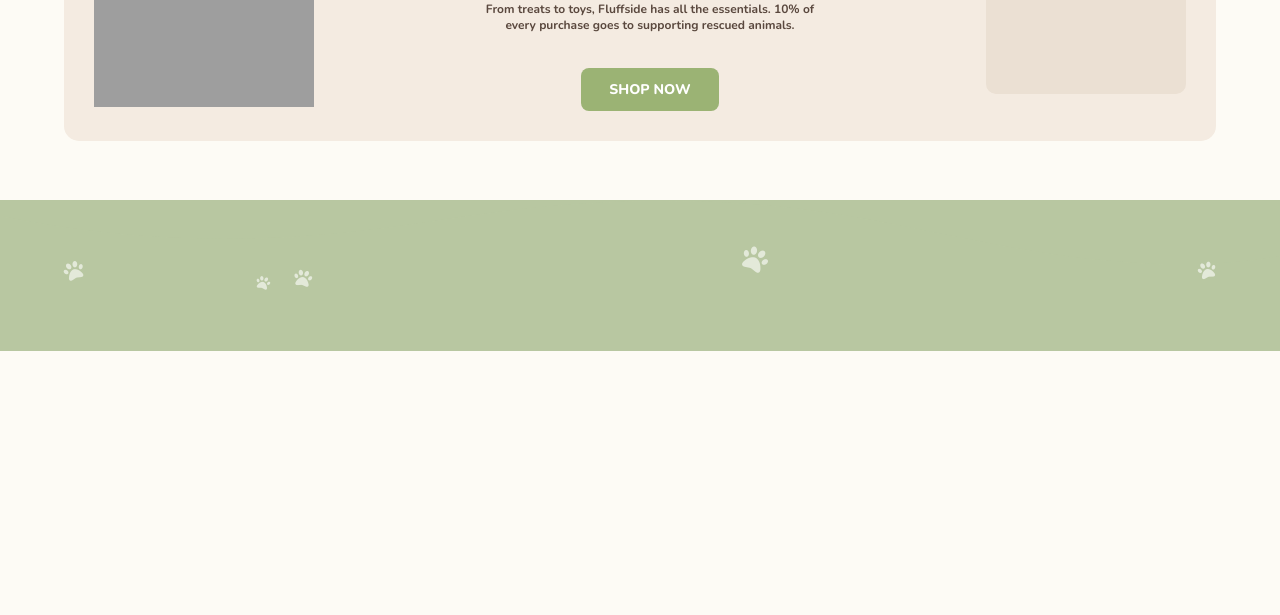
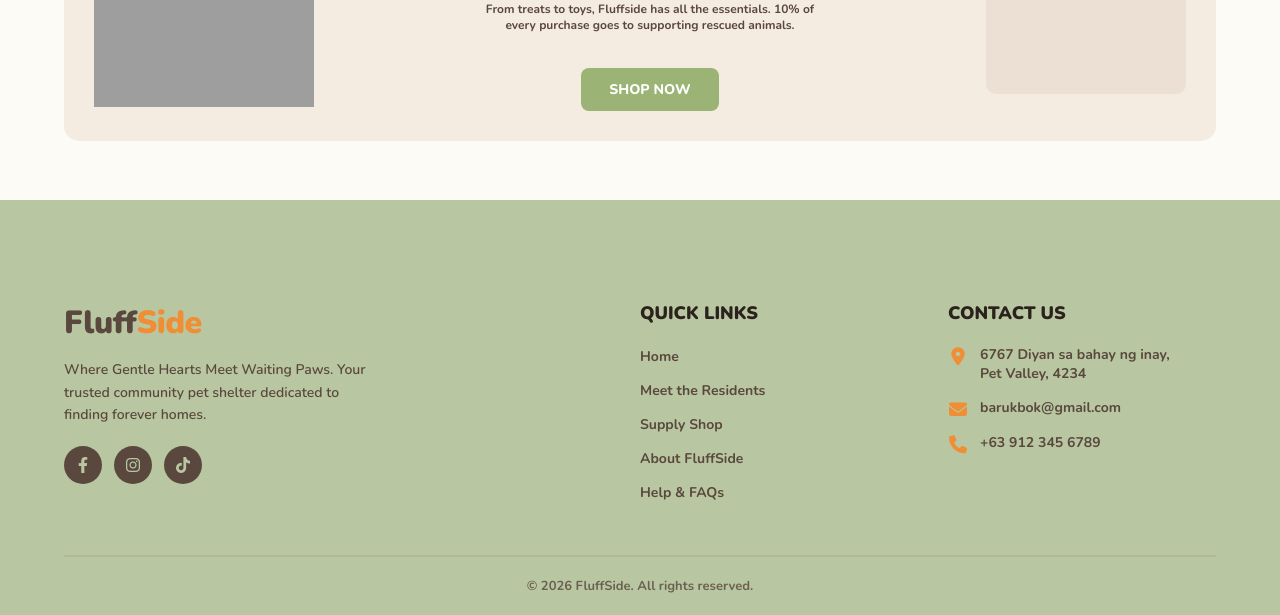
Before and after one commit to jcbenedictos/Fluffside, a PHP site: page / in a window 1280 px wide. Shown: the part 1767-2382 px from the top of the page. Before the commit the page ends 2118 px from the top, so only its background shows below. Run offline with PHP 8.4, Linux system fonts and the light colour scheme; the visitor is signed in with stand-in values (Sample User, id 1); grey boxes are pictures that could not be loaded.

Commit message:
Added New file(Footer.php), Residents.php still no footer. Back to you raya hell yeah

```diff
--- /dev/null
+++ b/footer.php
@@ -0,0 +1,105 @@
+<style>
+    .site-footer {
+        background-color: var(--footer-green, #B8C7A1);
+        position: relative;
+        padding: 100px 5% 20px 5%;
+        color: var(--fs-text-dark, #5A483E);
+        margin-top: auto;
+    }
+
+    .footer-wave { position: absolute; top: -1px; left: 0; width: 100%; overflow: hidden; line-height: 0; }
+    .footer-wave svg { display: block; width: calc(100% + 1.3px); height: 70px; }
+    .footer-wave .shape-fill { fill: var(--footer-green, #B8C7A1); }
+
+    .footer-content {
+        display: grid;
+        grid-template-columns: 2fr 1fr 1fr;
+        gap: 40px;
+        max-width: 1200px;
+        margin: 0 auto;
+        padding-bottom: 40px;
+        border-bottom: 2px solid rgba(90, 72, 62, 0.1);
+        text-align: left;
+    }
+
+    .footer-brand h2 { font-size: 32px; font-weight: 900; margin-bottom: 15px; letter-spacing: -0.5px;}
+    .footer-brand h2 span { color: var(--fs-orange, #EF8E35); }
+    .footer-brand p { font-size: 14px; font-weight: 600; line-height: 1.6; margin-bottom: 20px; max-width: 320px; }
+
+    .social-icons { display: flex; gap: 12px; }
+    .social-icons a {
+        width: 38px; height: 38px;
+        background-color: var(--fs-text-dark, #5A483E);
+        color: var(--footer-green, #B8C7A1);
+        border-radius: 50%;
+        display: flex; justify-content: center; align-items: center;
+        text-decoration: none; transition: all 0.2s ease;
+        font-size: 16px;
+    }
+    .social-icons a:hover {
+        background-color: var(--fs-orange, #EF8E35);
+        color: #fff;
+        transform: translateY(-4px);
+        box-shadow: 0 4px 10px rgba(239, 142, 53, 0.4);
+    }
+
+    .footer-links h3, .footer-contact h3 { font-size: 18px; font-weight: 900; margin-bottom: 20px; text-transform: uppercase; color: #2B221D;}
+    .footer-links ul { list-style: none; padding: 0; margin: 0;}
+    .footer-links li { margin-bottom: 12px; }
+    .footer-links a { color: var(--fs-text-dark, #5A483E); text-decoration: none; font-weight: 700; font-size: 14px; transition: all 0.2s; display: inline-block;}
+    .footer-links a:hover { color: var(--fs-orange, #EF8E35); transform: translateX(5px); }
+
+    .footer-contact p { font-size: 14px; font-weight: 700; margin-bottom: 15px; display: flex; align-items: flex-start; gap: 12px; }
+    .footer-contact i { color: var(--fs-orange, #EF8E35); font-size: 18px; width: 20px; text-align: center; margin-top: 2px;}
+
+    .footer-bottom { text-align: center; padding-top: 20px; font-size: 13px; font-weight: 700; opacity: 0.8; }
+
+    @media (max-width: 768px) {
+        .footer-content { grid-template-columns: 1fr; text-align: center; }
+        .footer-brand p { margin: 0 auto 20px auto; }
+        .social-icons { justify-content: center; }
+        .footer-contact p { justify-content: center; }
+    }
+</style>
+
+<footer class="site-footer">
+    <div class="footer-wave">
+        <svg data-name="Layer 1" xmlns="http://www.w3.org/2000/svg" viewBox="0 0 1200 120" preserveAspectRatio="none">
+            <path d="M321.39,56.44c58-10.79,114.16-30.13,172-41.86,82.39-16.72,168.19-17.73,250.45-.39C823.78,31,906.67,72,985.66,92.83c70.05,18.48,146.53,26.09,214.34,3V0H0V27.35A600.21,600.21,0,0,0,321.39,56.44Z" class="shape-fill"></path>
+        </svg>
+    </div>
+
+    <div class="footer-content">
+        <div class="footer-brand">
+            <h2>Fluff<span>Side</span></h2>
+            <p>Where Gentle Hearts Meet Waiting Paws. Your trusted community pet shelter dedicated to finding forever homes.</p>
+            <div class="social-icons">
+                <a href="#"><i class="fab fa-facebook-f"></i></a>
+                <a href="#"><i class="fab fa-instagram"></i></a>
+                <a href="#"><i class="fab fa-tiktok"></i></a>
+            </div>
+        </div>
+
+        <div class="footer-links">
+            <h3>Quick Links</h3>
+            <ul>
+                <li><a href="index.php">Home</a></li>
+                <li><a href="residents.php">Meet the Residents</a></li>
+                <li><a href="supplies.php">Supply Shop</a></li>
+                <li><a href="about.php">About FluffSide</a></li>
+                <li><a href="help.php">Help & FAQs</a></li>
+            </ul>
+        </div>
+
+        <div class="footer-contact">
+            <h3>Contact Us</h3>
+            <p><i class="fas fa-map-marker-alt"></i> 6767 Diyan sa bahay ng inay,<br>Pet Valley, 4234</p>
+            <p><i class="fas fa-envelope"></i>barukbok@gmail.com</p>
+            <p><i class="fas fa-phone"></i> +63 912 345 6789</p>
+        </div>
+    </div>
+
+    <div class="footer-bottom">
+        <p>&copy; <?php echo date("Y"); ?> FluffSide. All rights reserved.</p>
+    </div>
+</footer>
--- a/index.php
+++ b/index.php
@@ -163,14 +163,7 @@ if (!isset($_SESSION['logged_in']) || $_SESSION['logged_in'] !== true) {
 
     </div>
 
-    <footer class="site-footer">
-        <div class="footer-wave">
-            <svg data-name="Layer 1" xmlns="http://www.w3.org/2000/svg" viewBox="0 0 1200 120" preserveAspectRatio="none">
-                <path d="M321.39,56.44c58-10.79,114.16-30.13,172-41.86,82.39-16.72,168.19-17.73,250.45-.39C823.78,31,906.67,72,985.66,92.83c70.05,18.48,146.53,26.09,214.34,3V0H0V27.35A600.21,600.21,0,0,0,321.39,56.44Z" class="shape-fill"></path>
-            </svg>
-        </div>
-        <i class="fas fa-paw footer-paw paw-1"></i><i class="fas fa-paw footer-paw paw-2"></i><i class="fas fa-paw footer-paw paw-3"></i><i class="fas fa-paw footer-paw paw-4"></i><i class="fas fa-paw footer-paw paw-5"></i>
-    </footer>
+    <?php include 'footer.php'; ?>
 
     <script>
         document.getElementById('slideLeft').addEventListener('click', function() {
--- a/supplies.php
+++ b/supplies.php
@@ -680,6 +680,8 @@ function h(string $s): string {
         </main>
     </div>
 
+    <?php include 'footer.php'; ?>
+
     <script>
         // Collapsible filter groups (same pattern as residents.php)
         function toggleGroup(id) {
```
Also changed, not shown: about.php (+1 -7 lines), dashboard.php (+1 -7 lines), help.php (+1 -7 lines).
